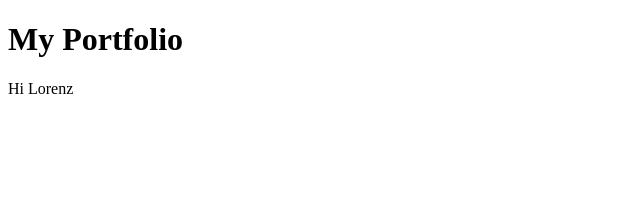
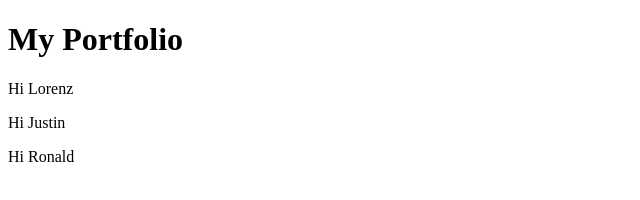
Before and after one commit to jpquitan/jpquitan.github.io, a plain HTML site: page index.html in a window 1280 px wide. Shown: the whole page, without its empty margins (0-640 px from the left). Drawn offline with Linux system fonts and the light colour scheme.

Commit message:
Modified index.html

```diff
--- a/index.html
+++ b/index.html
@@ -9,5 +9,7 @@
 <body>
     <h1>My Portfolio</h1>
     <p>Hi Lorenz</p>
+    <p>Hi Justin</p>
+    <p>Hi Ronald</p>
 </body>
 </html>
```
